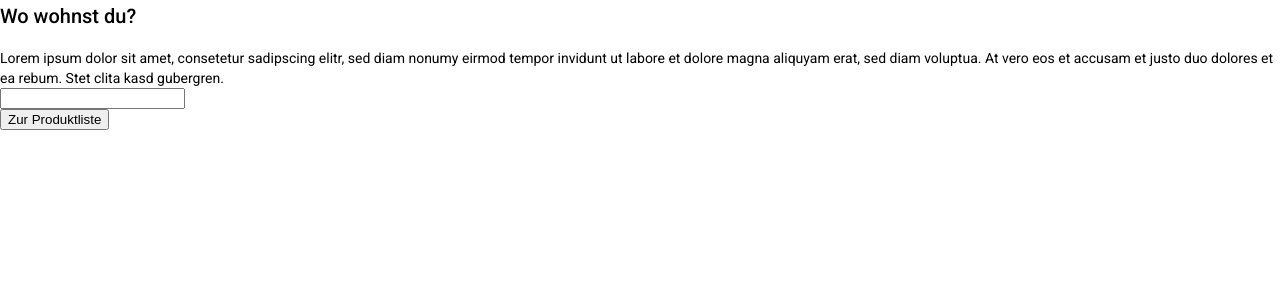
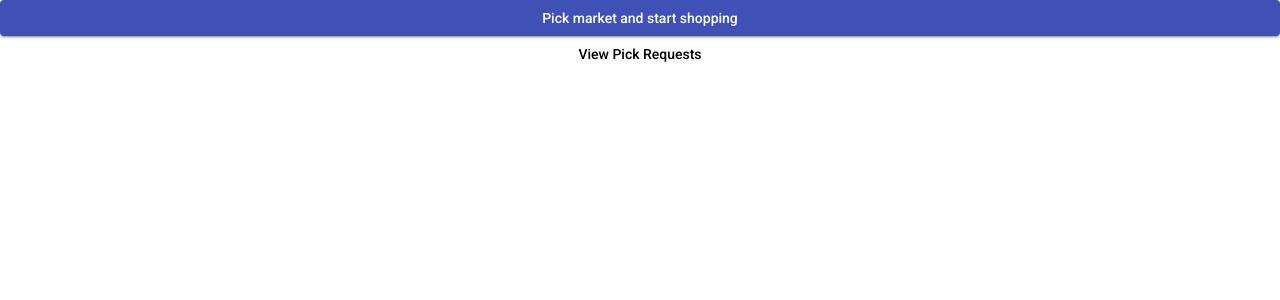
Before and after one commit to SicherLokal/app, an Angular app: page / in a window 1280 px wide. Before the commit this address led to /location. Shown: the top 300 px of the page. Built offline with nearby package versions, Linux system fonts and the light colour scheme.

Commit message:
Remodel landing Page

```diff
--- a/src/app/app-routing.module.ts
+++ b/src/app/app-routing.module.ts
@@ -6,7 +6,6 @@ import { UserDataComponent } from './user-data/user-data.component';
 
 
 const routes: Routes = [
-  { path: '', redirectTo: '/location', pathMatch: 'full' },
   { path: 'location', component: UserLocationComponent },
   { path: 'product-list', component: CategoryListComponent },
   { path: 'user-data', component: UserDataComponent },
--- a/src/app/landing/landing.module.ts
+++ b/src/app/landing/landing.module.ts
@@ -1,6 +1,6 @@
 import { NgModule } from '@angular/core';
 import { CommonModule } from '@angular/common';
-
+import { MatButtonModule } from '@angular/material/button';
 import { LandingRoutingModule } from './landing-routing.module';
 import { LandingComponent } from './landing/landing.component';
 
@@ -9,7 +9,8 @@ import { LandingComponent } from './landing/landing.component';
   declarations: [LandingComponent],
   imports: [
     CommonModule,
-    LandingRoutingModule
+    LandingRoutingModule,
+    MatButtonModule,
   ]
 })
 export class LandingModule { }
--- a/src/app/landing/landing/landing.component.html
+++ b/src/app/landing/landing/landing.component.html
@@ -1 +1,4 @@
-<a [routerLink]="['/pick/requests']">View Pick Requests</a>
+<div style="display: flex; flex-direction: column;">
+    <button mat-raised-button color="primary" [routerLink]="['/location']">Pick market and start shopping</button>
+    <button mat-button color="secondary" [routerLink]="['/pick/requests']">View Pick Requests</button>
+</div>
--- a/src/app/pick/pick-request-detail/pick-request-detail.component.html
+++ b/src/app/pick/pick-request-detail/pick-request-detail.component.html
@@ -1,3 +1,5 @@
 <mat-selection-list>
     <mat-list-option *ngFor="let item of items | async">{{ item.amount }}x {{ item.name }}</mat-list-option>
 </mat-selection-list>
+
+<button mat-raised-button color="primary" disabled>Complete</button>
--- a/src/app/pick/pick.module.ts
+++ b/src/app/pick/pick.module.ts
@@ -6,6 +6,7 @@ import { PickRequestListComponent } from './pick-request-list/pick-request-list.
 import { PickRequestDetailComponent } from './pick-request-detail/pick-request-detail.component';
 import { MatIconModule } from '@angular/material/icon';
 import { MatListModule } from '@angular/material/list';
+import { MatButtonModule } from '@angular/material/button';
 
 
 @NgModule({
@@ -13,6 +14,7 @@ import { MatListModule } from '@angular/material/list';
   imports: [
     CommonModule,
     PickRoutingModule,
+    MatButtonModule,
     MatIconModule,
     MatListModule,
   ]
```
